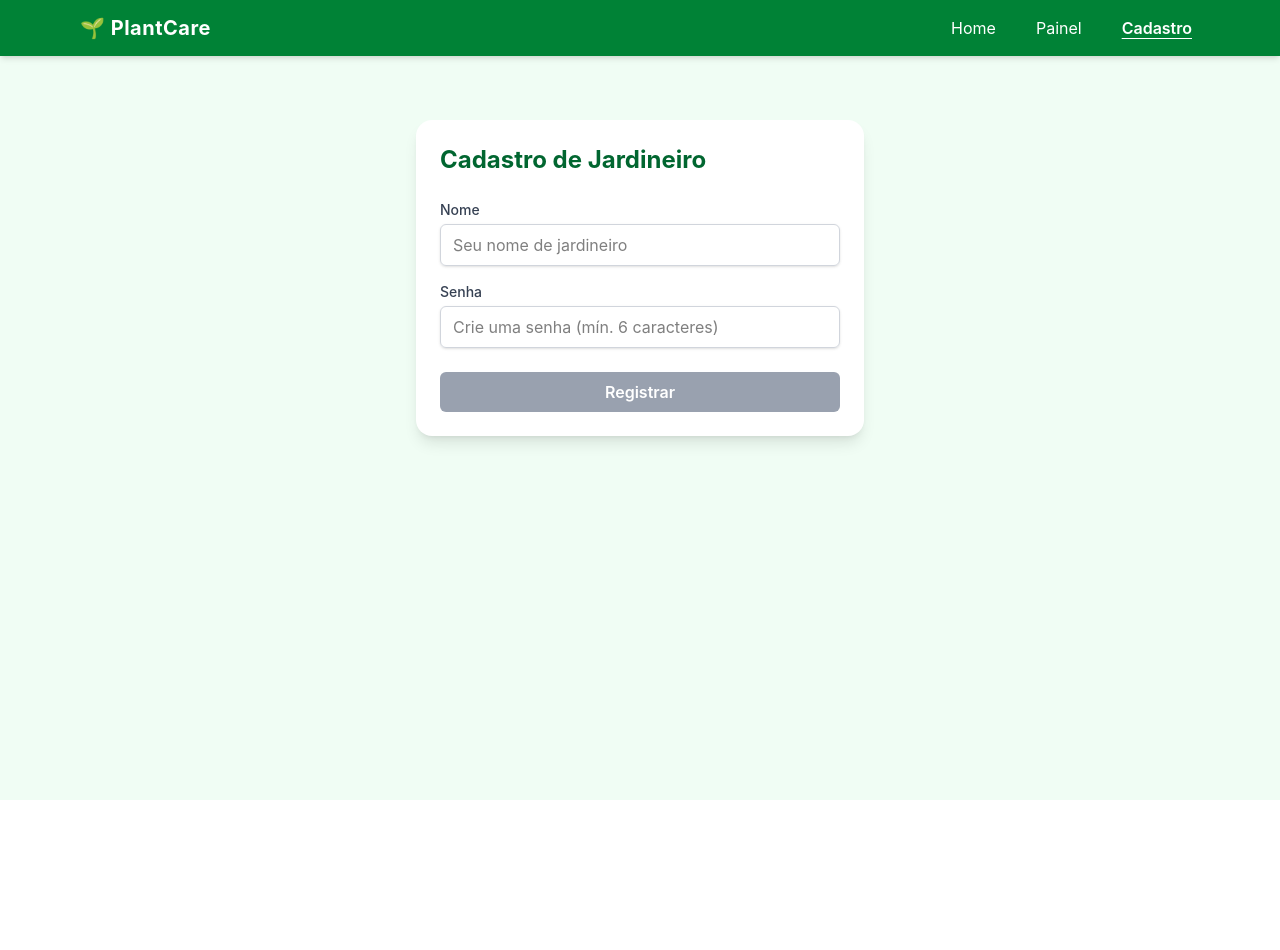
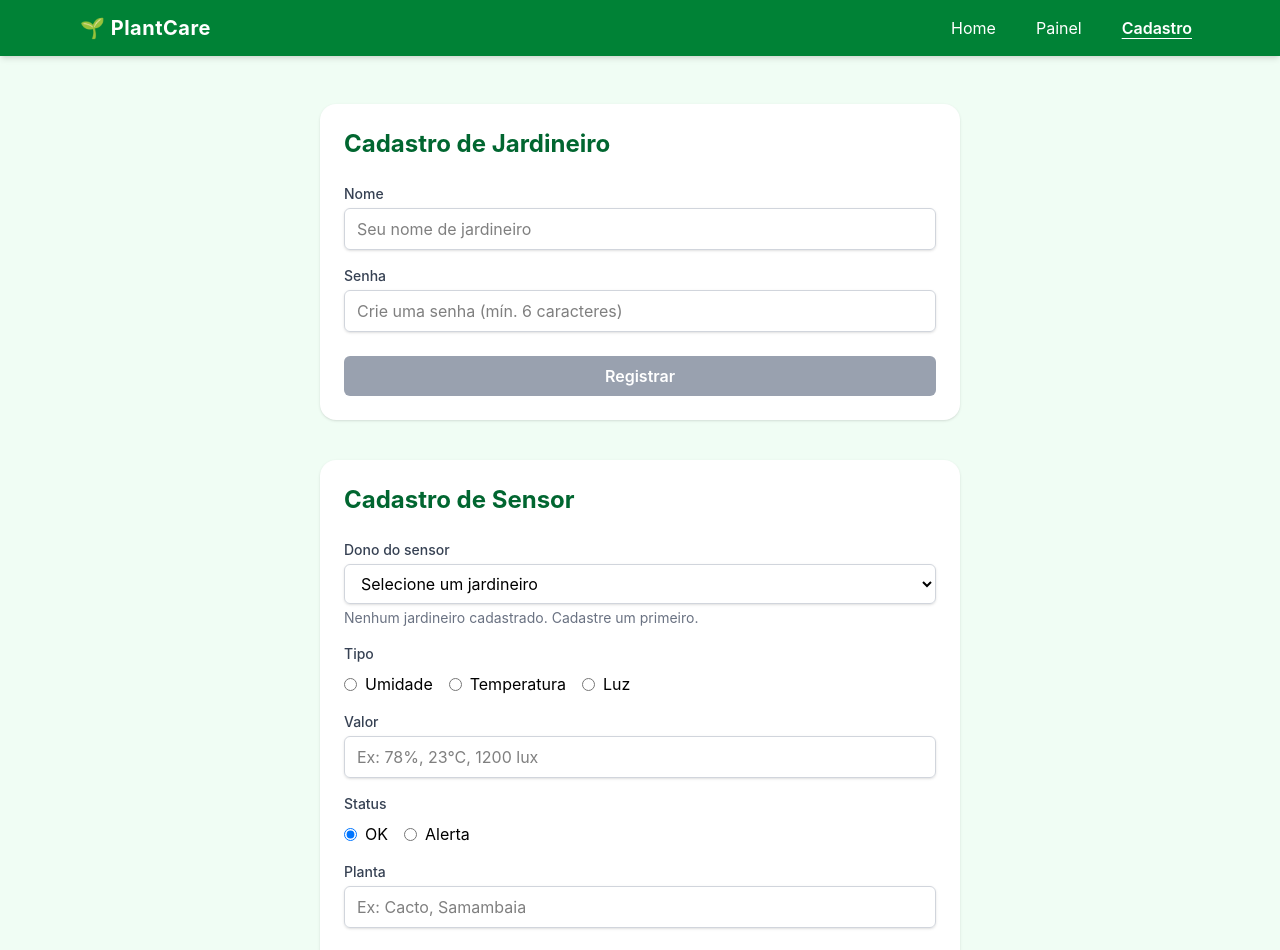
Before and after one commit to KauanSantos06/trabalho-frontend, a React (Vite) app: page /cadastro in a window 1280 px wide. Shown: the top 950 px of the page. Before the commit the page ends 800 px from the top, so only its background shows below. Built offline with nearby package versions, Linux system fonts and the light colour scheme.

Commit message:
feat: Teste finais realizados com sucesso e pequenas correções feitas

```diff
--- a/db.json
+++ b/db.json
@@ -1,36 +1,41 @@
 {
   "sensores": [
     {
-      "id": 1,
+      "id": "1",
       "nome": "Umidade do Solo",
       "tipo": "Umidade",
       "valor": "78%",
       "status": "OK",
-      "planta": "Samambaia"
+      "planta": "Samambaia",
+      "dono": "Ana Luiza"
     },
     {
-      "id": 2,
+      "id": "2",
       "nome": "Temperatura Ambiente",
       "tipo": "Temperatura",
       "valor": "23°C",
       "status": "OK",
-      "planta": "Orquídea"
+      "planta": "Orquídea",
+      "dono": "Kauan"
     },
     {
-      "id": 3,
+      "id": "3",
       "nome": "Luminosidade",
       "tipo": "Luz",
       "valor": "1200 lux",
       "status": "Alerta",
-      "planta": "Cacto"
+      "planta": "Cacto",
+      "dono": "Gleyce"
     },
     {
-      "id": 4,
+      "id": "4",
       "nome": "Umidade do Ar",
       "tipo": "Umidade",
       "valor": "55%",
       "status": "OK",
-      "planta": "Costela de Adão"
+      "planta": "Costela de Adão",
+      "dono": "Wellerson"
     }
-  ]
+  ],
+  "$schema": "./node_modules/json-server/schema.json"
 }
--- a/src/pages/Cadastro.jsx
+++ b/src/pages/Cadastro.jsx
@@ -1,115 +1,277 @@
 import { useState } from 'react';
 import { useUsers } from '../contexts/UserContext';
+import { addSensor } from '../services/api';
 
 export default function Cadastro() {
-  const { addUser } = useUsers();
+  const { users, addUser } = useUsers();
 
+  // Estados do formulário de jardineiro
   const [nome, setNome] = useState('');
   const [senha, setSenha] = useState('');
-  const [erros, setErros] = useState({});
-  const [sucesso, setSucesso] = useState(false);
+  const [errosJardineiro, setErrosJardineiro] = useState({});
+  const [sucessoJardineiro, setSucessoJardineiro] = useState(false);
 
-  // Validação em tempo real (pode ser chamada no onBlur ou onChange)
-  const validar = () => {
-    const novosErros = {};
-    if (nome.trim().length < 3) {
-      novosErros.nome = 'Nome deve ter pelo menos 3 caracteres.';
-    }
-    if (senha.length < 6) {
-      novosErros.senha = 'Senha deve ter no mínimo 6 caracteres.';
-    }
-    setErros(novosErros);
-    return Object.keys(novosErros).length === 0; // retorna true se válido
+  // Estados do formulário de sensor
+  const [tipoSensor, setTipoSensor] = useState('');
+  const [valorSensor, setValorSensor] = useState('');   // 👈 Agora é digitável
+  const [statusSensor, setStatusSensor] = useState('OK');
+  const [plantaSensor, setPlantaSensor] = useState('');
+  const [donoSensor, setDonoSensor] = useState('');
+  const [errosSensor, setErrosSensor] = useState({});
+  const [sucessoSensor, setSucessoSensor] = useState(false);
+  const [loadingSensor, setLoadingSensor] = useState(false);
+
+  // Opções para os radio buttons
+  const tipos = ['Umidade', 'Temperatura', 'Luz'];
+  const statusList = ['OK', 'Alerta'];
+
+  // ---------- Validação Jardineiro ----------
+  const validarJardineiro = () => {
+    const erros = {};
+    if (nome.trim().length < 3) erros.nome = 'Nome deve ter pelo menos 3 caracteres.';
+    if (senha.length < 6) erros.senha = 'Senha deve ter no mínimo 6 caracteres.';
+    setErrosJardineiro(erros);
+    return Object.keys(erros).length === 0;
   };
 
-  const handleSubmit = (e) => {
+  const handleSubmitJardineiro = (e) => {
     e.preventDefault();
-    if (!validar()) return;
-
+    if (!validarJardineiro()) return;
     addUser(nome.trim(), senha);
-    setSucesso(true);
+    setSucessoJardineiro(true);
     setNome('');
     setSenha('');
-    setErros({});
-
-    // Feedback some após 3 segundos
-    setTimeout(() => setSucesso(false), 3000);
+    setErrosJardineiro({});
+    setTimeout(() => setSucessoJardineiro(false), 3000);
   };
 
-  // Desabilita botão se houver erros visíveis OU campos vazios
-  const formInvalido = nome.trim().length < 3 || senha.length < 6;
+  // ---------- Validação Sensor ----------
+  const validarSensor = () => {
+    const erros = {};
+    if (!tipoSensor) erros.tipo = 'Selecione um tipo.';
+    if (!valorSensor.trim()) erros.valor = 'Valor é obrigatório.';
+    if (!plantaSensor.trim()) erros.planta = 'Nome da planta é obrigatório.';
+    if (!donoSensor) erros.dono = 'Selecione um dono.';
+    setErrosSensor(erros);
+    return Object.keys(erros).length === 0;
+  };
+
+  const handleSubmitSensor = async (e) => {
+    e.preventDefault();
+    if (!validarSensor()) return;
+
+    const novoSensor = {
+      nome: `Sensor de ${tipoSensor}`,
+      tipo: tipoSensor,
+      valor: valorSensor.trim(),
+      status: statusSensor,
+      planta: plantaSensor.trim(),
+      dono: donoSensor,
+    };
+
+    try {
+      setLoadingSensor(true);
+      console.log('Enviando sensor:', novoSensor);
+      await addSensor(novoSensor);
+      setSucessoSensor(true);
+      // Limpa os campos
+      setTipoSensor('');
+      setValorSensor('');
+      setStatusSensor('OK');
+      setPlantaSensor('');
+      setDonoSensor('');
+      setErrosSensor({});
+      setTimeout(() => setSucessoSensor(false), 3000);
+    } catch (error) {
+      console.error('Erro ao cadastrar sensor:', error);
+      setErrosSensor({ geral: error.message || 'Erro ao cadastrar sensor. Verifique se o servidor está rodando.' });
+    } finally {
+      setLoadingSensor(false);
+    }
+  };
 
   return (
-    <div className="max-w-md mx-auto mt-10 p-6 bg-white rounded-2xl shadow-lg">
+    <div className="max-w-2xl mx-auto mt-6 px-4 space-y-10">
+      {/* ---------- Formulário Jardineiro ---------- */}
+      <div className="bg-white p-6 rounded-2xl shadow">
         <h2 className="text-2xl font-bold text-green-800 mb-6">Cadastro de Jardineiro</h2>
-
-      {sucesso && (
-        <div className="mb-4 p-3 bg-green-100 text-green-800 rounded-lg">
-          Cadastro realizado com sucesso!
-        </div>
+        {sucessoJardineiro && (
+          <div className="mb-4 p-3 bg-green-100 text-green-800 rounded">Cadastro realizado!</div>
         )}
-
-      <form onSubmit={handleSubmit} noValidate>
-        {/* Campo Nome */}
+        <form onSubmit={handleSubmitJardineiro} noValidate>
           <div className="mb-4">
-          <label htmlFor="nome" className="block text-sm font-medium text-gray-700">
-            Nome
-          </label>
+            <label className="block text-sm font-medium text-gray-700">Nome</label>
             <input
               type="text"
-            id="nome"
               value={nome}
               onChange={(e) => {
                 setNome(e.target.value);
-              if (erros.nome) validar(); // revalida ao digitar
+                if (errosJardineiro.nome) validarJardineiro();
               }}
-            onBlur={validar}
+              onBlur={validarJardineiro}
               className={`mt-1 block w-full px-3 py-2 border rounded-md shadow-sm focus:outline-none focus:ring-2 focus:ring-green-500 ${
-              erros.nome ? 'border-red-500' : 'border-gray-300'
+                errosJardineiro.nome ? 'border-red-500' : 'border-gray-300'
               }`}
               placeholder="Seu nome de jardineiro"
             />
-          {erros.nome && (
-            <p className="mt-1 text-sm text-red-600">{erros.nome}</p>
-          )}
+            {errosJardineiro.nome && <p className="text-sm text-red-600 mt-1">{errosJardineiro.nome}</p>}
           </div>
-
-        {/* Campo Senha */}
           <div className="mb-6">
-          <label htmlFor="senha" className="block text-sm font-medium text-gray-700">
-            Senha
-          </label>
+            <label className="block text-sm font-medium text-gray-700">Senha</label>
             <input
               type="password"
-            id="senha"
               value={senha}
               onChange={(e) => {
                 setSenha(e.target.value);
-              if (erros.senha) validar();
+                if (errosJardineiro.senha) validarJardineiro();
               }}
-            onBlur={validar}
+              onBlur={validarJardineiro}
               className={`mt-1 block w-full px-3 py-2 border rounded-md shadow-sm focus:outline-none focus:ring-2 focus:ring-green-500 ${
-              erros.senha ? 'border-red-500' : 'border-gray-300'
+                errosJardineiro.senha ? 'border-red-500' : 'border-gray-300'
               }`}
               placeholder="Crie uma senha (mín. 6 caracteres)"
             />
-          {erros.senha && (
-            <p className="mt-1 text-sm text-red-600">{erros.senha}</p>
-          )}
+            {errosJardineiro.senha && <p className="text-sm text-red-600 mt-1">{errosJardineiro.senha}</p>}
           </div>
-
           <button
             type="submit"
-          disabled={formInvalido}
-          className={`w-full py-2 px-4 rounded-md font-semibold text-white transition-colors ${
-            formInvalido
+            disabled={nome.trim().length < 3 || senha.length < 6}
+            className={`w-full py-2 rounded-md font-semibold text-white transition ${
+              nome.trim().length < 3 || senha.length < 6
                 ? 'bg-gray-400 cursor-not-allowed'
-              : 'bg-green-600 hover:bg-green-700 focus:outline-none focus:ring-2 focus:ring-green-500'
+                : 'bg-green-600 hover:bg-green-700'
             }`}
           >
             Registrar
           </button>
         </form>
       </div>
+
+      {/* ---------- Formulário Sensor ---------- */}
+      <div className="bg-white p-6 rounded-2xl shadow">
+        <h2 className="text-2xl font-bold text-green-800 mb-6">Cadastro de Sensor</h2>
+        {sucessoSensor && (
+          <div className="mb-4 p-3 bg-green-100 text-green-800 rounded">Sensor cadastrado com sucesso!</div>
+        )}
+        {errosSensor.geral && (
+          <div className="mb-4 p-3 bg-red-100 text-red-800 rounded">{errosSensor.geral}</div>
+        )}
+        <form onSubmit={handleSubmitSensor} noValidate>
+          {/* Dono (select) */}
+          <div className="mb-4">
+            <label className="block text-sm font-medium text-gray-700">Dono do sensor</label>
+            <select
+              value={donoSensor}
+              onChange={(e) => setDonoSensor(e.target.value)}
+              onBlur={validarSensor}
+              className={`mt-1 block w-full px-3 py-2 border rounded-md shadow-sm focus:outline-none focus:ring-2 focus:ring-green-500 ${
+                errosSensor.dono ? 'border-red-500' : 'border-gray-300'
+              }`}
+            >
+              <option value="">Selecione um jardineiro</option>
+              {users.map((user) => (
+                <option key={user.id} value={user.nome}>
+                  {user.nome}
+                </option>
+              ))}
+            </select>
+            {users.length === 0 && (
+              <p className="text-sm text-gray-500 mt-1">Nenhum jardineiro cadastrado. Cadastre um primeiro.</p>
+            )}
+            {errosSensor.dono && <p className="text-sm text-red-600 mt-1">{errosSensor.dono}</p>}
+          </div>
+
+          {/* Tipo - radio buttons */}
+          <div className="mb-4">
+            <label className="block text-sm font-medium text-gray-700 mb-2">Tipo</label>
+            <div className="flex flex-wrap gap-4">
+              {tipos.map((tipo) => (
+                <label key={tipo} className="flex items-center space-x-2 cursor-pointer">
+                  <input
+                    type="radio"
+                    name="tipo"
+                    value={tipo}
+                    checked={tipoSensor === tipo}
+                    onChange={(e) => {
+                      setTipoSensor(e.target.value);
+                      if (errosSensor.tipo) validarSensor();
+                    }}
+                    className="text-green-600 focus:ring-green-500"
+                  />
+                  <span>{tipo}</span>
+                </label>
+              ))}
+            </div>
+            {errosSensor.tipo && <p className="text-sm text-red-600 mt-1">{errosSensor.tipo}</p>}
+          </div>
+
+          {/* Valor - campo de texto livre */}
+          <div className="mb-4">
+            <label className="block text-sm font-medium text-gray-700">Valor</label>
+            <input
+              type="text"
+              value={valorSensor}
+              onChange={(e) => {
+                setValorSensor(e.target.value);
+                if (errosSensor.valor) validarSensor();
+              }}
+              onBlur={validarSensor}
+              className={`mt-1 block w-full px-3 py-2 border rounded-md shadow-sm focus:outline-none focus:ring-2 focus:ring-green-500 ${
+                errosSensor.valor ? 'border-red-500' : 'border-gray-300'
+              }`}
+              placeholder="Ex: 78%, 23°C, 1200 lux"
+            />
+            {errosSensor.valor && <p className="text-sm text-red-600 mt-1">{errosSensor.valor}</p>}
+          </div>
+
+          {/* Status - radio buttons */}
+          <div className="mb-4">
+            <label className="block text-sm font-medium text-gray-700 mb-2">Status</label>
+            <div className="flex gap-4">
+              {statusList.map((status) => (
+                <label key={status} className="flex items-center space-x-2 cursor-pointer">
+                  <input
+                    type="radio"
+                    name="status"
+                    value={status}
+                    checked={statusSensor === status}
+                    onChange={(e) => setStatusSensor(e.target.value)}
+                    className="text-green-600 focus:ring-green-500"
+                  />
+                  <span>{status}</span>
+                </label>
+              ))}
+            </div>
+          </div>
+
+          {/* Planta - campo de texto livre */}
+          <div className="mb-6">
+            <label className="block text-sm font-medium text-gray-700">Planta</label>
+            <input
+              type="text"
+              value={plantaSensor}
+              onChange={(e) => {
+                setPlantaSensor(e.target.value);
+                if (errosSensor.planta) validarSensor();
+              }}
+              onBlur={validarSensor}
+              className={`mt-1 block w-full px-3 py-2 border rounded-md shadow-sm focus:outline-none focus:ring-2 focus:ring-green-500 ${
+                errosSensor.planta ? 'border-red-500' : 'border-gray-300'
+              }`}
+              placeholder="Ex: Cacto, Samambaia"
+            />
+            {errosSensor.planta && <p className="text-sm text-red-600 mt-1">{errosSensor.planta}</p>}
+          </div>
+
+          <button
+            type="submit"
+            disabled={loadingSensor || users.length === 0}
+            className="w-full py-2 rounded-md font-semibold text-white bg-blue-600 hover:bg-blue-700 transition disabled:bg-gray-400 disabled:cursor-not-allowed"
+          >
+            {loadingSensor ? 'Cadastrando...' : 'Cadastrar Sensor'}
+          </button>
+        </form>
+      </div>
+    </div>
   );
 }
```
Also changed, not shown: src/pages/Listagem.jsx (+13 -10 lines), src/services/api.js (+2 -7 lines). Lines whose indentation alone changed are shown as unchanged.
